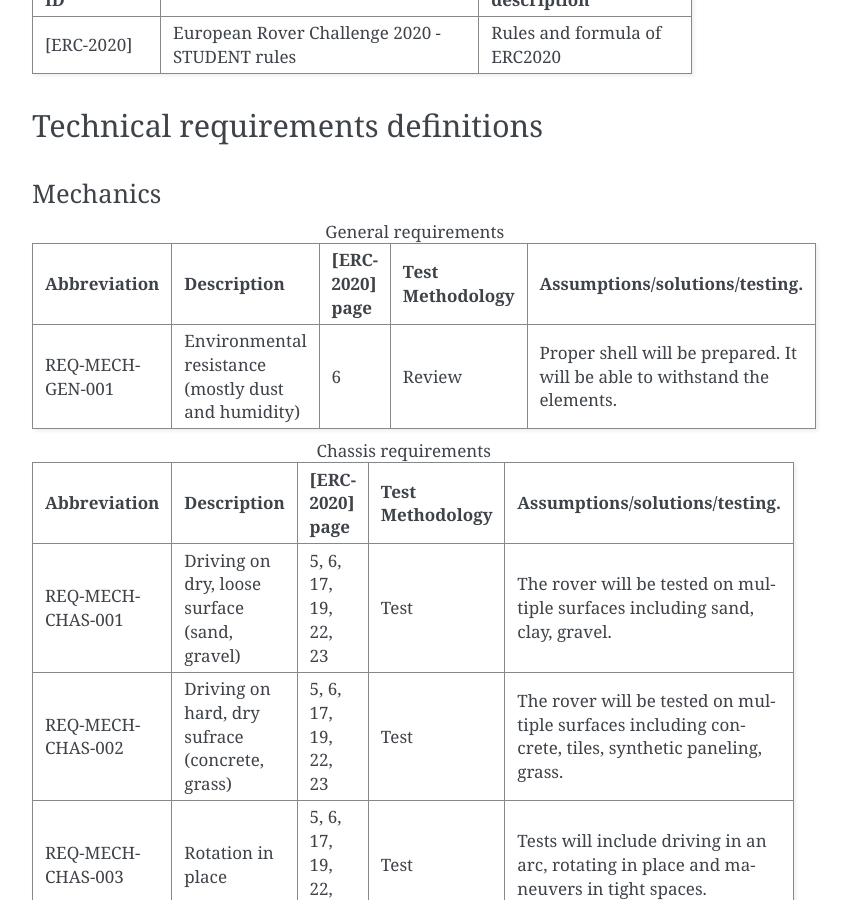
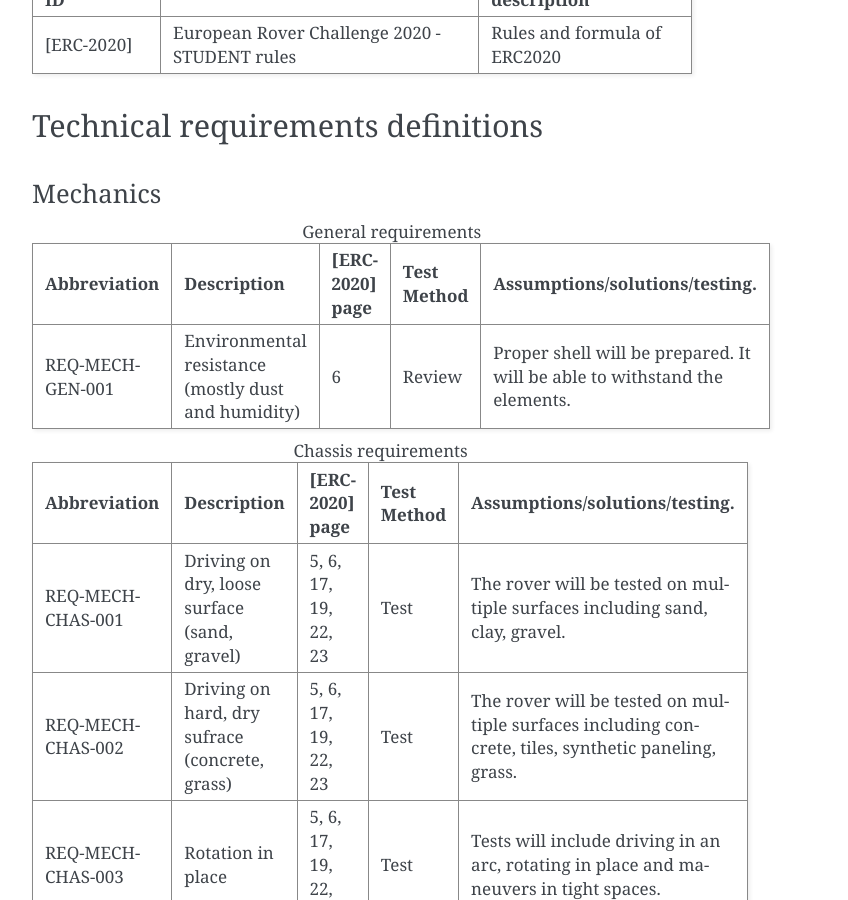
Before and after one commit to krkruk/OrionDoc, a Sphinx documentation site: the page built from source/documents/preliminary_report/preliminary_report.rst, in a window 1280 px wide and 900 px high, scrolled down 1612 px. Shown: the whole window, without its empty margins (388-1236 px from the left). Built offline with Sphinx 7.4.7, drawn with Linux system fonts in a browser that asks for light colours.

Commit message:
Update preliminary_report.rst

```diff
--- a/source/documents/preliminary_report/preliminary_report.rst
+++ b/source/documents/preliminary_report/preliminary_report.rst
@@ -67,7 +67,7 @@
    * - Abbreviation
      - Description
      - [ERC-2020] page
-     - Test Methodology
+     - Test Method
      - Assumptions/solutions/testing.
    * - REQ-MECH-GEN-001
      - Environmental resistance (mostly dust and humidity)
@@ -82,7 +82,7 @@
    * - Abbreviation
      - Description
      - [ERC-2020] page
-     - Test Methodology
+     - Test Method
      - Assumptions/solutions/testing.
    * - REQ-MECH-CHAS-001
      - Driving on dry, loose surface (sand, gravel)
```
